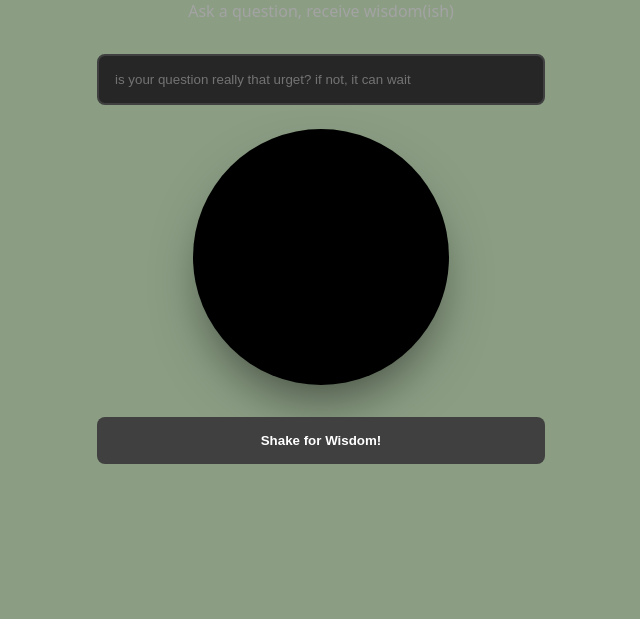
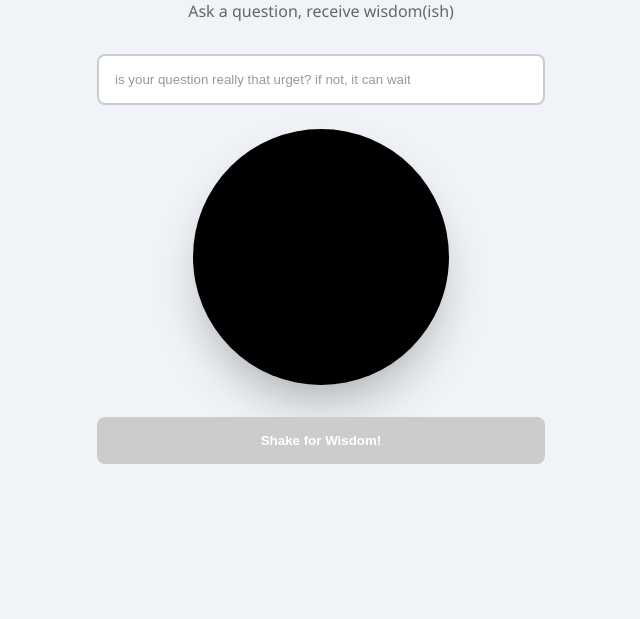
Before and after one commit to JumpSushi/magiceightballthatdosentmakesense, a plain HTML site: page index.html in a window 1280 px wide. Shown: the part 245-864 px from the top of the page, without its empty margins (319-959 px from the left). Drawn offline with Linux system fonts and the light colour scheme.

Commit message:
Update pain.css
I actually fixed the colors

```diff
--- a/pain.css
+++ b/pain.css
@@ -5,8 +5,8 @@ body {
     flex-direction: column;
     align-items: center;
     justify-content: center;
-    background: #8b9e84;
-    font-family: system-ui, sans-serif;
+    background: #f0f4f8;
+    font-family: 'Segoe UI', Tahoma, Geneva, Verdana, sans-serif;
     padding: 2rem;
 }
 
@@ -17,13 +17,13 @@ body {
 }
 
 h1 {
-    color: white;
+    color: #333;
     font-size: 2.25rem;
     margin-bottom: 0.5rem;
 }
 
 .subtitle {
-    color: #a3a3a3;
+    color: #666;
     margin-bottom: 2rem;
 }
 
@@ -31,20 +31,24 @@ input {
     width: 100%;
     padding: 1rem;
     border-radius: 0.5rem;
-    border: 2px solid #404040;
-    background: #262626;
-    color: white;
+    border: 2px solid #ccc;
+    background: #fff;
+    color: #333;
     margin-bottom: 1.5rem;
     box-sizing: border-box;
 }
 
 input::placeholder {
-    color: #737373;
+    color: #999;
 }
 
 .eight-ball {
-    width: 16rem;
-    height: 16rem;
+    width: 20vw;
+    height: 20vw;
+    max-width: 16rem;
+    max-height: 16rem;
+    min-width: 10rem;
+    min-height: 10rem;
     background: black;
     border-radius: 50%;
     margin: 0 auto 2rem;
@@ -52,13 +56,17 @@ input::placeholder {
     align-items: center;
     justify-content: center;
     cursor: pointer;
-    box-shadow: 0 25px 50px -12px rgba(0, 0, 0, 0.5);
+    box-shadow: 0 25px 50px -12px rgba(0, 0, 0, 0.3);
 }
 
 .answer-window {
-    width: 10rem;
-    height: 10rem;
-    background: #0047AB;
+    width: 12vw;
+    height: 12vw;
+    max-width: 10rem;
+    max-height: 10rem;
+    min-width: 6rem;
+    min-height: 6rem;
+    background: #007BFF;
     border-radius: 50%;
     display: flex;
     align-items: center;
@@ -90,7 +98,7 @@ button {
     padding: 1rem;
     border-radius: 0.5rem;
     border: none;
-    background: #0047AB;
+    background: #007BFF;
     color: white;
     font-weight: bold;
     cursor: pointer;
@@ -98,10 +106,10 @@ button {
 }
 
 button:hover {
-    background: #003380;
+    background: #0056b3;
 }
 
 button:disabled {
-    background: #404040;
+    background: #ccc;
     cursor: not-allowed;
 }
```
